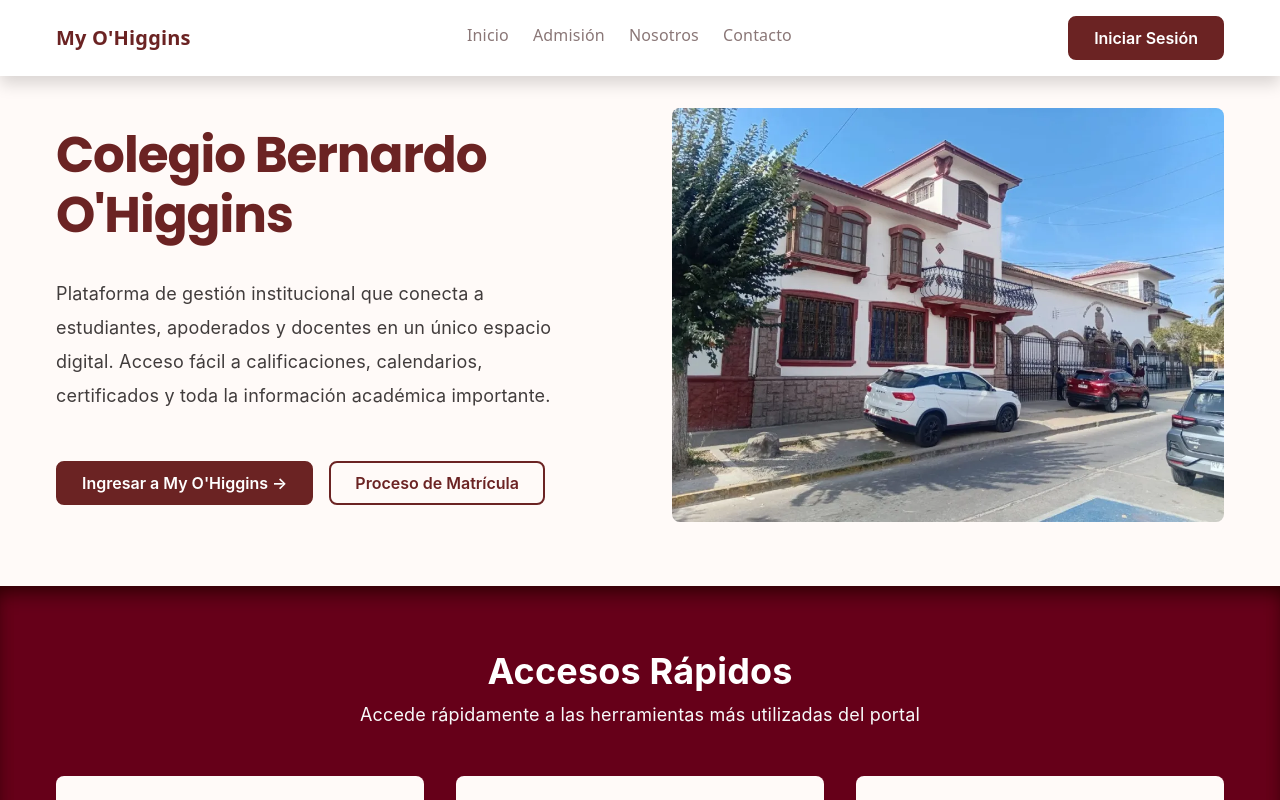
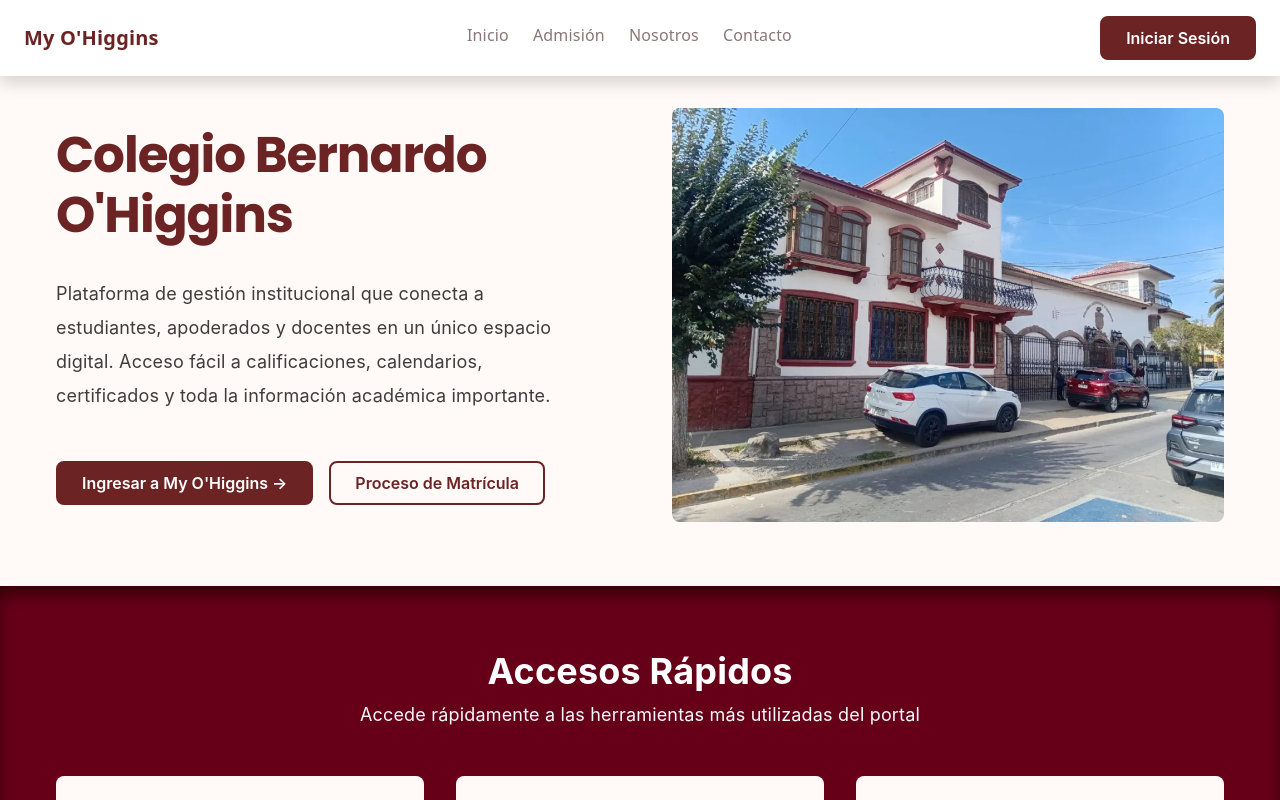
Before and after one commit to Nicolasmaker/My-O-Higgins, a React app in the folder frontend/: page / in a window 1280 px wide. Shown: the top 800 px of the page. Built offline with nearby package versions, Linux system fonts and the light colour scheme; the HTML template or start-up script is replaced by a standard one.

Commit message:
fix: ahora si se corrieron todos 😈

```diff
--- a/frontend/src/components/Navbar/Navbar.module.css
+++ b/frontend/src/components/Navbar/Navbar.module.css
@@ -16,9 +16,8 @@
 }
 
 .container {
-  max-width: 1200px;
-  margin: 0 auto;
-  padding: 0 var(--spacing-md);
+  width: 100%;
+  padding: 0 var(--spacing-lg);
   display: flex;
   align-items: center;
   justify-content: space-between;
```
